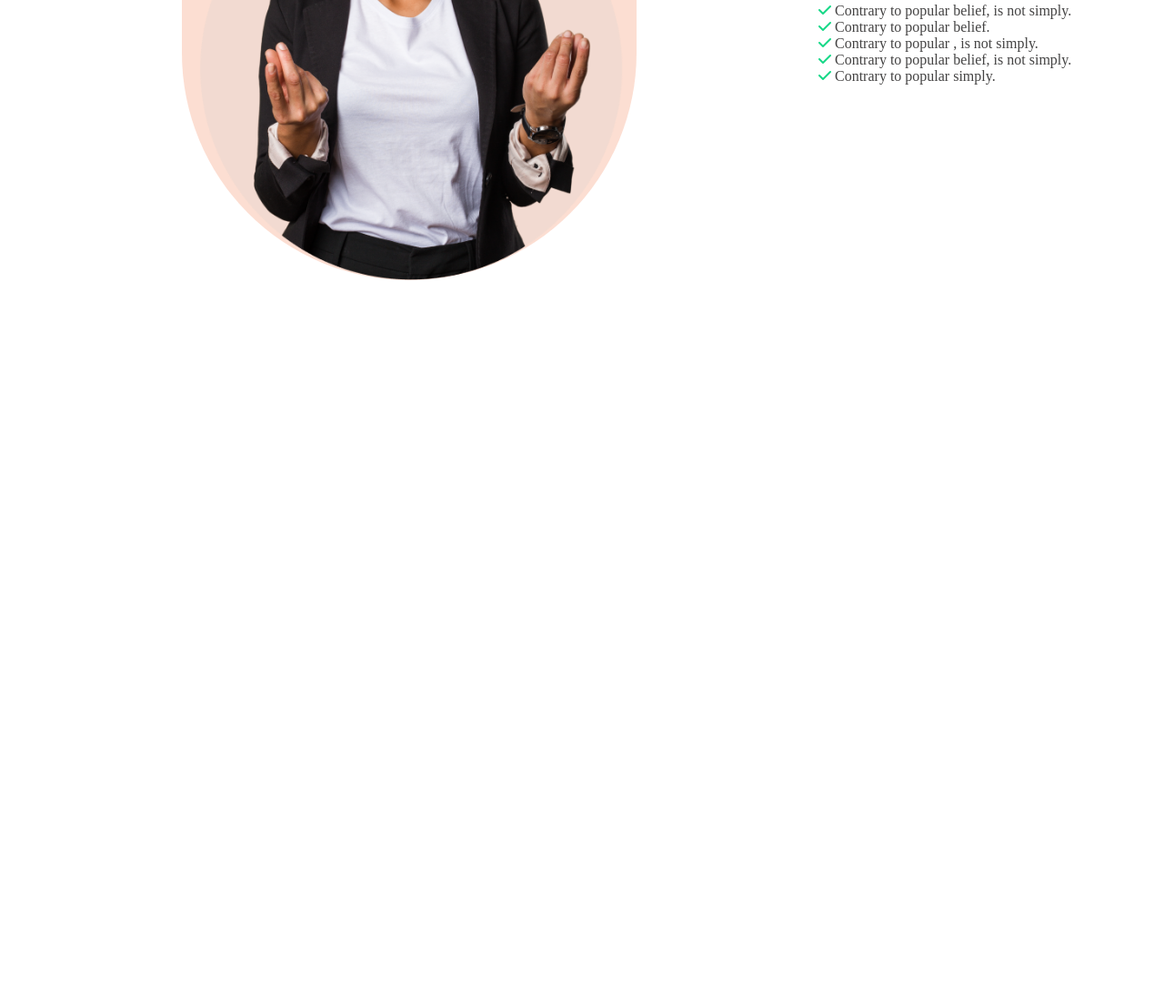
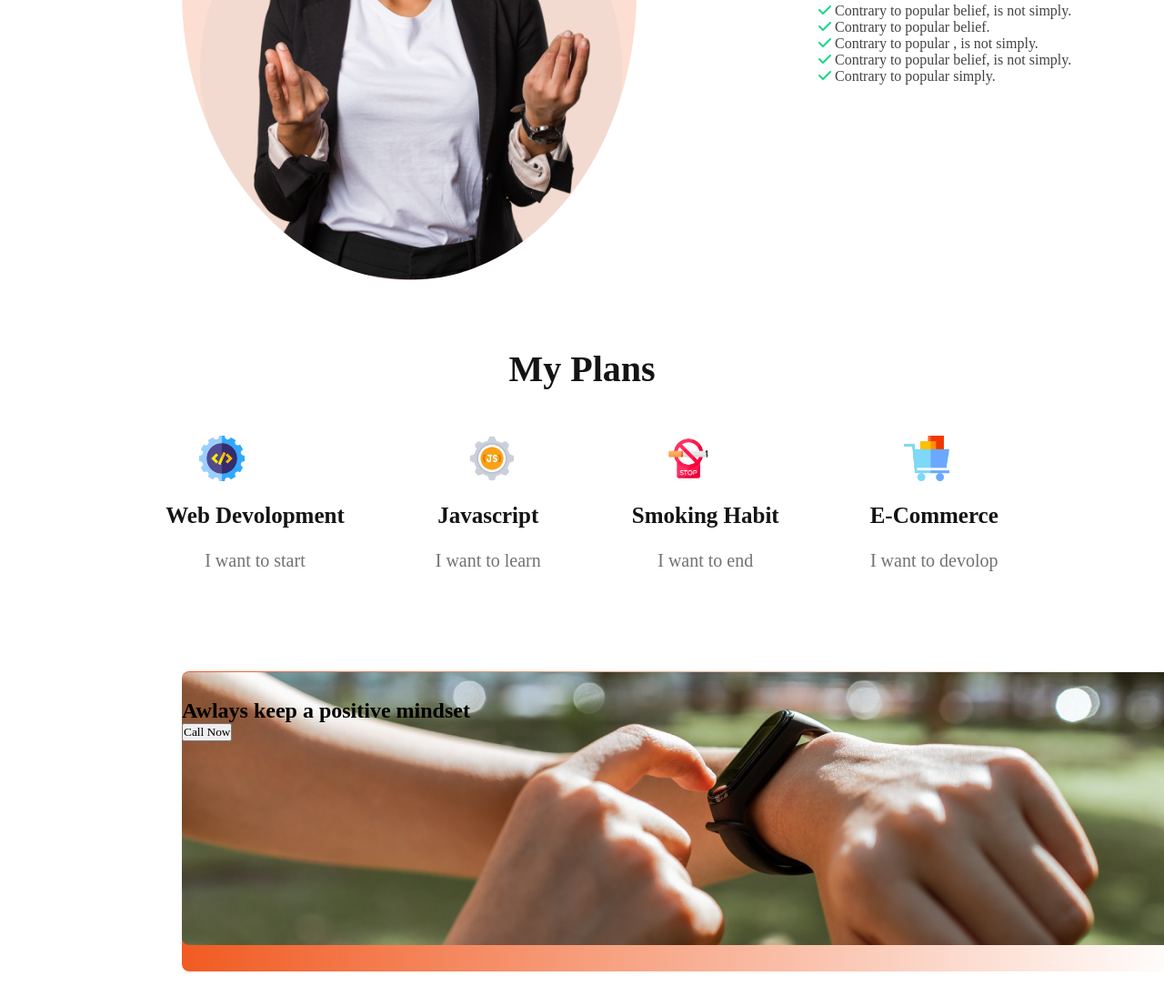
Before and after one commit to DEVSHARI/new-year-resulation, a plain HTML site: page index.html in a window 1280 px wide. Shown: the part 1228-2334 px from the top of the page at 91% size. Before the commit the page ends 1540 px from the top, so only its background shows below. Drawn offline with Linux system fonts and the light colour scheme.

Commit message:
added main section

```diff
--- a/index.html
+++ b/index.html
@@ -1,5 +1,6 @@
 <!DOCTYPE html>
 <html lang="en">
+
 <head>
     <meta charset="UTF-8">
     <meta name="viewport" content="width=device-width, initial-scale=1.0">
@@ -8,12 +9,14 @@
 
     <link rel="stylesheet" href="./styles/style.css">
 </head>
+
 <body>
     <header>
         <section class="banner">
             <div class="banner-content">
                 <h1 class="banner-title">All Thinks Are Possible If You believe</h1>
-                <p class="banner-description">There are many variations of passages of Lorem Ipsum available, but the majority have suffered alteration in some form, by injected humour, or randomised words</p>
+                <p class="banner-description">There are many variations of passages of Lorem Ipsum available, but the
+                    majority have suffered alteration in some form, by injected humour, or randomised words</p>
                 <button class="btn">Contact Us</button>
             </div>
         </section>
@@ -27,15 +30,54 @@
             </div>
             <div class="text-container">
                 <h2 class="main-title">My failures of previous year</h2>
-                <p class="main-description">Contrary to popular belief, Lorem Ipsum is not simply random text. It has roots in a piece of classical Latin literature from 45 BC, making it over 2000 years old. Richard McClintock.</p>
+                <p class="main-description">Contrary to popular belief, Lorem Ipsum is not simply random text. It has
+                    roots in a piece of classical Latin literature from 45 BC, making it over 2000 years old. Richard
+                    McClintock.</p>
                 <ul>
-                    <li><i class="fa-solid fa-check" style="color: #16d887;"></i> Contrary to popular belief, is not simply.</li>
+                    <li><i class="fa-solid fa-check" style="color: #16d887;"></i> Contrary to popular belief, is not
+                        simply.</li>
                     <li><i class="fa-solid fa-check" style="color: #16d887;"></i> Contrary to popular belief.</li>
-                    <li><i class="fa-solid fa-check" style="color: #16d887;"></i> Contrary to popular , is not simply.</li>
-                    <li><i class="fa-solid fa-check" style="color: #16d887;"></i> Contrary to popular belief, is not simply.</li>
+                    <li><i class="fa-solid fa-check" style="color: #16d887;"></i> Contrary to popular , is not simply.
+                    </li>
+                    <li><i class="fa-solid fa-check" style="color: #16d887;"></i> Contrary to popular belief, is not
+                        simply.</li>
                     <li><i class="fa-solid fa-check" style="color: #16d887;"></i> Contrary to popular simply.</li>
                 </ul>
             </div>
+        </section>
+
+        <section>
+
+                <h2 class="plan-title">My Plans</h2>
+
+            <div class="plan-container">
+                <div>
+                    <img class="plan-img" src="./images/icons/web.png" alt="">
+                    <h3 class="icon-title">Web Devolopment</h3>
+                    <p class="plan-description">I want to start</p>
+                </div>
+                <div>
+                    <img class="plan-img" src="./images/icons/js.png" alt="">
+                    <h3 class="icon-title">Javascript</h3>
+                    <p class="plan-description">I want to learn</p>
+                </div>
+                <div>
+                    <img class="plan-img" src="./images/icons/smoke.png" alt="">
+                    <h3 class="icon-title">Smoking Habit</h3>
+                    <p class="plan-description">I want to end</p>
+                </div>
+                <div>
+                    <img class="plan-img" src="./images/icons/ecom.png" alt="">
+                    <h3 class="icon-title">E-Commerce</h3>
+                    <p class="plan-description">I want to devolop</p>
+                </div>
+            </div>
+
+            <div class="bottom-img">
+                <h2 class="bottom-img-text">Awlays keep a positive mindset</h2>
+                <button class="btn2">Call Now</button>
+            </div>
+
         </section>
 
     </main>
@@ -45,4 +87,5 @@
 
     </footer>
 </body>
+
 </html>
--- a/styles/style.css
+++ b/styles/style.css
@@ -54,7 +54,8 @@ p {
     margin-top: 100px;
     margin-left: 200px;
     max-width: 500px;
-    border-radius: 250px;
+    max-width: 500px;
+    border-radius: 50%;
     background: rgba(241, 91, 34, 0.20);
 }
 
@@ -79,3 +80,53 @@ ul li {
     font-size: 16px;
     font-weight: 400;
 }
+
+/* plan section start */
+
+.plan-title {
+    display: block;
+    color: #151414;
+    font-size: 40px;
+    font-weight: 700;
+    text-align: center;
+    margin-top: 70px;
+    margin-bottom: 50px;
+}
+
+.plan-container {
+    display: flex;
+    justify-content: center;
+    gap: 100px;
+
+}
+
+.plan-img {
+    width: 50px;
+    height: 50px;
+    padding-left: 37px;
+}
+
+.icon-title {
+    color: #151414;
+    text-align: center;
+    font-size: 25px;
+    font-weight: 700;
+    margin-top: 20px;
+}
+
+.plan-description {
+    color: #737272;
+    text-align: center;
+    font-size: 20px;
+    font-weight: 400;
+}
+
+.bottom-img {
+    margin: 80px 200px 80px 200px;
+    background-image: url('../images/watch.png'),linear-gradient(90deg, #F15B22 0%, rgba(241, 91, 34, 0.00) 100%);
+    background-repeat: no-repeat;
+    border-radius: 8px;
+    width: 1100px;
+    height: 300px;
+    padding-top: 30px;
+}
```
